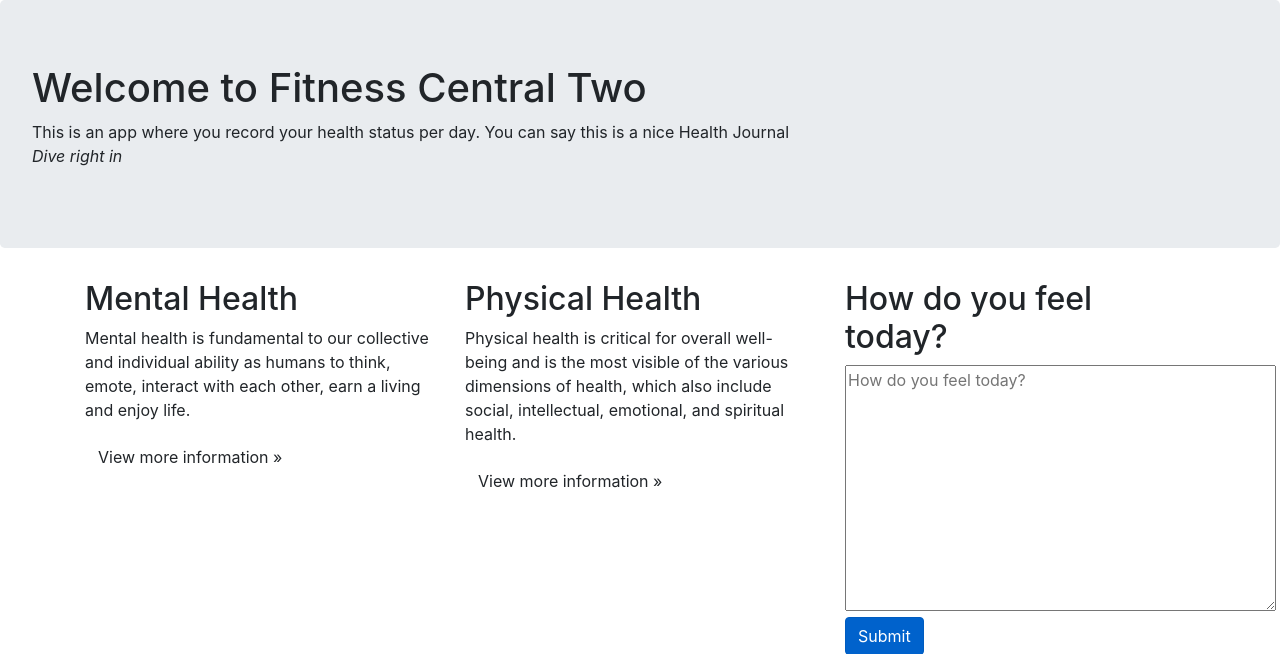
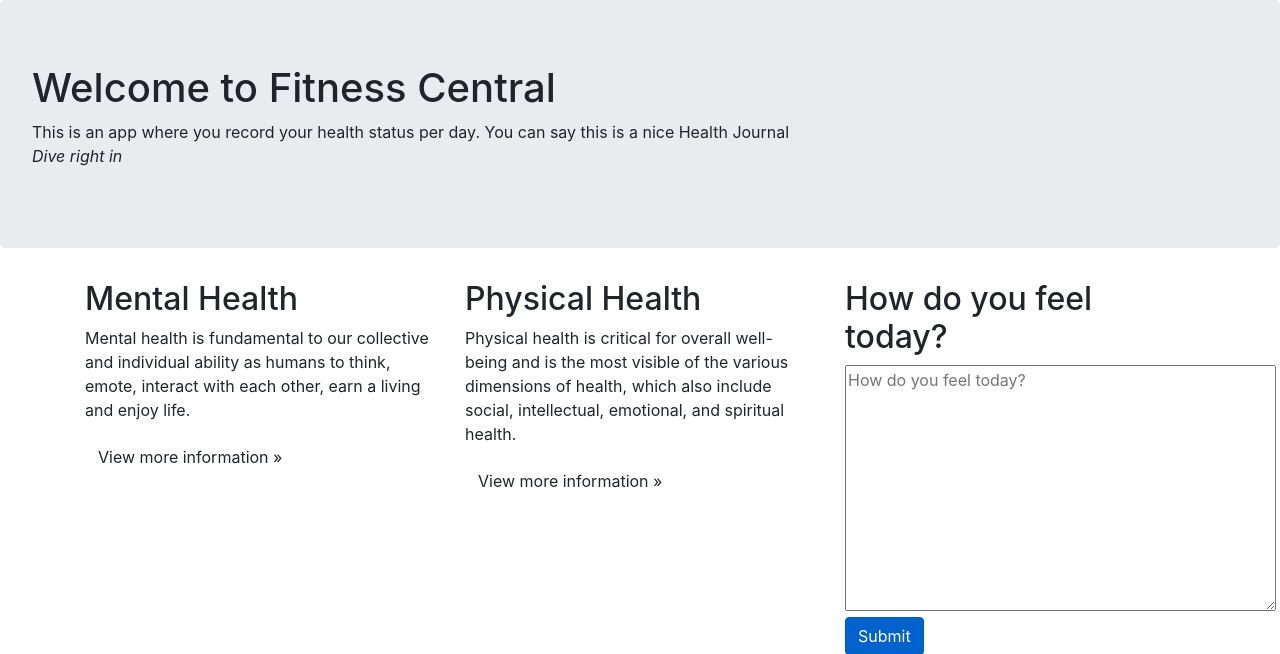
Before and after one commit to EronzG/DevOpsProject, a Django app: page / in a window 1280 px wide. Shown: the top 654 px of the page. Run offline with Django 3.2, Linux system fonts and the light colour scheme; some libraries are stand-ins or nearby versions.

Commit message:
Update app1.html

```diff
--- a/hello/templates/hello/app1.html
+++ b/hello/templates/hello/app1.html
@@ -24,7 +24,7 @@
 
     <div class="jumbotron">
       <div class="containers">
-        <h1>Welcome to Fitness Central Two</h1>
+        <h1>Welcome to Fitness Central</h1>
         <p>This is an app where you record your health status per day. You can say this is a nice Health Journal<br><em>Dive right in</em></p>
 
       </div><!-- /container -->
```
